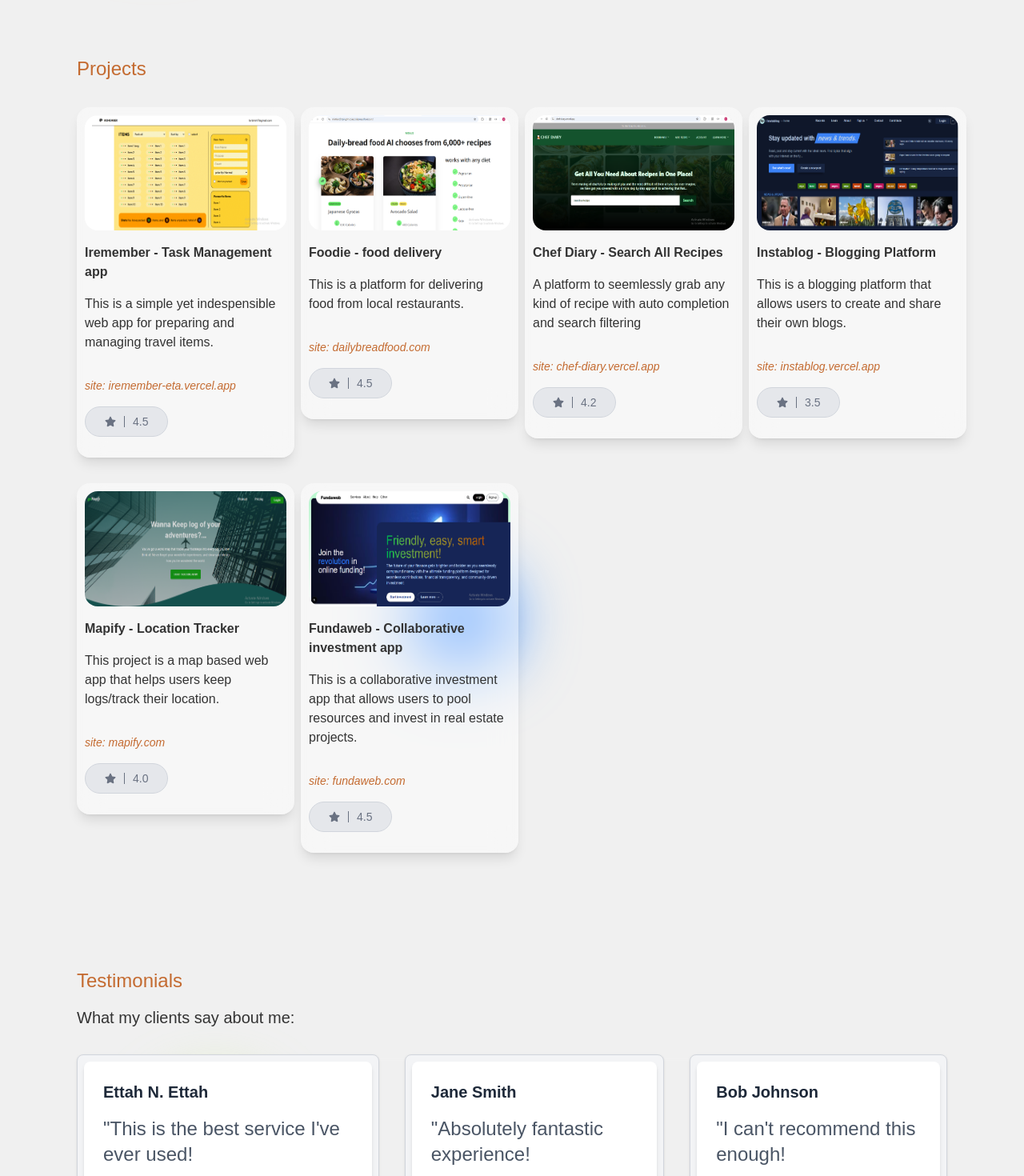
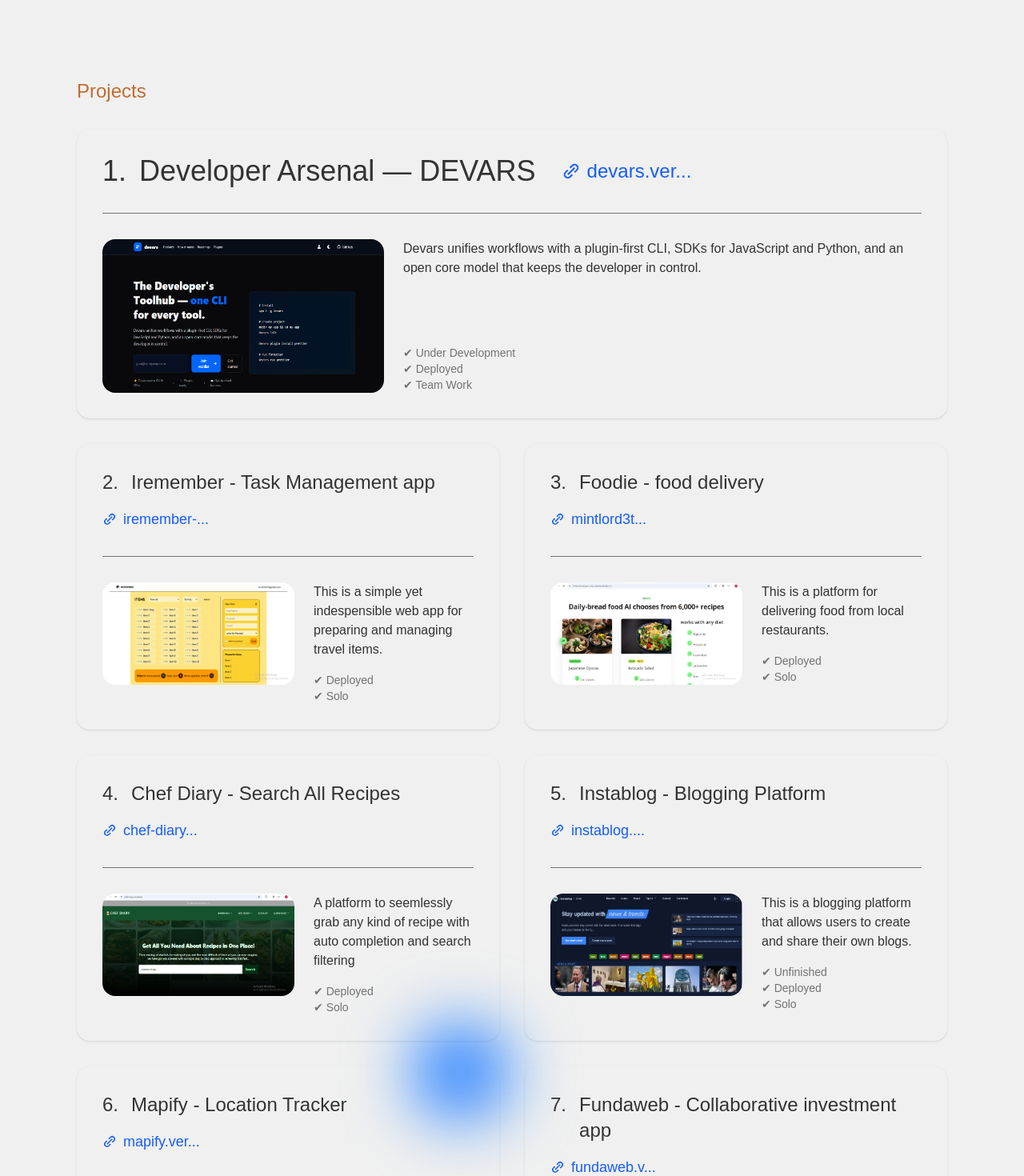
Before and after one commit to Mintlord3ttah/portfolio, a React (Vite) app in the folder portfolio/: page / in a window 1280 px wide. Shown: the part 1180-2650 px from the top of the page at 80% size. Built offline with nearby package versions, Linux system fonts and the light colour scheme.

Commit message:
new design tweaks

```diff
--- a/portfolio/src/components/Footer.tsx
+++ b/portfolio/src/components/Footer.tsx
@@ -1,7 +1,7 @@
 import Logo from "./Logo";
 
 export default function Footer() {
-  return <footer className="flex flex-col mt-36 gap-3 items-center justify-center border-t border-t-gray-400 py-4">
+  return <footer className="flex flex-col mt-36 gap-3 items-center justify-center border-t border-t-neutral-500 py-4">
     <Logo />
     <a href="https://github.com/Mintlord3ttah" className="text-blue-600 hover:text-amber-600">https://github.com/Mintlord3ttah</a>
     <a href="mailto:mintlordettah@gmail.com" className="text-blue-600 hover:text-amber-600">mintlordettah@gmail.com</a>
--- a/portfolio/src/components/Navbar.tsx
+++ b/portfolio/src/components/Navbar.tsx
@@ -27,7 +27,7 @@ export default function Navbar() {
     setTheme(switchTheme)
   }
   return (
-    <nav onClick={handleRemoveMenu} className={`nav-${theme} transition-all duration-300 flex z-50 fixed top-0 left-0 w-full justify-between items-center py-6 px-24 max-[1200px]:px-8 shadow-sm`}>
+    <nav onClick={handleRemoveMenu} className={`nav-${theme} transition-all duration-300 flex z-50 fixed top-0 left-0 w-full justify-between items-center py-6 px-24 max-[1200px]:px-8 max-[500px]:px-4 shadow-sm`}>
         <div className='flex items-center w-full max-[620px]:justify-between'>
         <Logo />
         <button onClick={()=>setMenu(prev=>!prev)} className='btn hidden max-[620px]:block text-2xl'>{menu ? <FaTimes /> :<IoMenuOutline />}</button>
--- /dev/null
+++ b/portfolio/src/components/ProjectContainer.tsx
@@ -0,0 +1,30 @@
+import { BiBadge, BiLinkAlt } from "react-icons/bi";
+import { Link } from "react-router-dom";
+import { textTruncate } from "../utils/textTrunc";
+
+export default function ProjectContainer({heading, text, photo, link, projectNumb, importance="regular", status}:
+    {heading: string, link: string, text: string, photo: string, projectNumb: number, status:string[], importance?: "regular" | "major"}) {
+  return (
+    <div className="pro-hover shadow rounded-2xl p-8 max-[400px]:p-4 duration-500 transition-all">
+        <div className={`${importance === "major" ? "text-4xl gap-8 max-[700px]:flex-col max-[690px]:text-2xl" : "text-2xl flex-col gap-4"} flex max-[400px]:text-xl pb-8 border-b border-b-neutral-500 mb-8`}>
+            <div className="flex gap-4">
+                <span className="">{projectNumb}.</span>
+                <h4>{heading}</h4>
+            </div>
+            <div className={`${importance === "major" ? "text-2xl" : "text-lg"} text-blue-600 flex gap-2 items-center`}>
+                <BiLinkAlt />
+                <Link to={"https://" + link}>{textTruncate(link, 10)}</Link>
+            </div>
+        </div>
+        <div className={`flex gap-6 ${importance === "major" ? "max-[750px]:flex-col" :  "max-[1200px]:flex-col"}`}>
+            <img src={photo} alt="major project picture" className={`rounded-2xl ${importance === "major" ? "w-[22rem] h-[12rem]" : "w-[15rem] h-[8rem] max-[501px]:h-[12rem] max-[501px]:w-full"}`} />
+            <div className="flex flex-col justify-between">
+                <p>{text}</p>
+                <div className="text-sm text-neutral-500 mt-4">
+                    {status.map((status, i)=><p key={i}>✔ {status}</p>)}
+                </div>
+            </div>
+        </div>
+    </div>
+  )
+}
--- a/portfolio/src/components/Stack.tsx
+++ b/portfolio/src/components/Stack.tsx
@@ -13,7 +13,6 @@ export default function Stack({stack, level}: {stack: string, level: number}) {
       if(!windowLoad) return clearTimeout(windowLoadTimer)
       timer = setTimeout(()=>{
         setIncremental(prev=> incremental === level ? level : prev + 1)
-        console.log({incremental, timer})
         if(incremental >= level) clearTimeout(timer)
       },50)
     }
--- a/portfolio/src/index.css
+++ b/portfolio/src/index.css
@@ -56,7 +56,7 @@ body{
 }
  .pro-hover{
   &:hover{
-    box-shadow: 0 0 10px var(--primary-color);
+    box-shadow: 0 0 10px #da8852;
   }
  }
 
--- a/portfolio/src/pages/Contact.tsx
+++ b/portfolio/src/pages/Contact.tsx
@@ -2,7 +2,7 @@ import FormComponent from "../components/FormComponent";
 import Navigators from "../components/Navigators";
 
 export default function Contact() {
-  return <section className="sec-bg flex flex-col px-24 pt-12 justify-between gap-20 max-[1200px]:px-8 max-[1000px]:flex-col max-[1000px]:items-center">
+  return <section className="sec-bg flex flex-col px-24 max-[500px]:px-4 pt-12 justify-between gap-20 max-[1200px]:px-8 max-[1000px]:flex-col max-[1000px]:items-center">
     <section className='flex flex-col items-center justify-center w-full gap-8 pt-40 max-[620px]:pt-24'>
       <h1 className=' text-8xl max-[490px]:text-6xl flex text-amber-700 text-center'>Let's Discuss It</h1>
       <p className='text-2xl max-[490px]:text-xl text-center '>I'm always open to discussing new projects, creative ideas or opportunities to be part of your vision. You are just a message away!</p>
--- a/portfolio/src/pages/Home.tsx
+++ b/portfolio/src/pages/Home.tsx
@@ -8,6 +8,52 @@ import TestimonialCard from "../components/TestimonialCard";
 import useScrollIntoView, { type element } from "../utils/scrollIntoView";
 import { useAppProvider } from "../themeContext/AppProvider";
 import { Link } from "react-router-dom";
+import ProjectContainer from "../components/ProjectContainer";
+
+const projects = [
+    {
+        name: "Iremember - Task Management app",
+        description: "This is a simple yet indespensible web app for preparing and managing travel items.",
+        link: "iremember-eta.vercel.app",
+        photo: "/iREMEMBER APP-2.gif",
+        status: ["Deployed", "Solo"]
+    },
+    {
+        name: "Foodie - food delivery",
+        description: "This is a platform for delivering food from local restaurants.",
+        link: "mintlord3ttah.github.io/dailybreadfood.com",
+        photo: "/dailybread-foods-1.png",
+        status: ["Deployed", "Solo"]
+    },
+    {
+        name: "Chef Diary - Search All Recipes",
+        description: "A platform to seemlessly grab any kind of recipe with auto completion and search filtering",
+        link: "chef-diary.vercel.app",
+        photo: "/chef-diary.png",
+        status: ["Deployed", "Solo"]
+    },
+    {
+        name: "Instablog - Blogging Platform",
+        description: "This is a blogging platform that allows users to create and share their own blogs.",
+        link: "instablog.vercel.app",
+        photo: "/new design insta.png",
+        status: ["Unfinished", "Deployed", "Solo"]
+    },
+    {
+        name: "Mapify - Location Tracker",
+        description: "This project is a map based web app that helps users keep logs/track their location.",
+        link: "mapify.vercel.app",
+        photo: "/mapify2.png",
+        status: ["Completed", "Deployed", "Solo"]
+    },
+    {
+        name: "Fundaweb - Collaborative investment app",
+        description: "This is a collaborative investment app that allows users to pool resources and invest in real estate projects.",
+        link: "fundaweb.vercel.app",
+        photo: "/fundaweb-best-landing-2.png",
+        status: ["Under Development", "Deployed", "Team Work"]
+    },
+]
 
 const stacks = [
     { stack: "HTML", level: 98 },
@@ -31,30 +77,31 @@ export default function Home() {
     useScrollIntoView({ element: projectsRef.current as element, trigger: isScroll })
 
     return (
-        <section className="px-24 max-[1200px]:px-8">
-            <section className="sec-bg flex justify-between gap-24 max-[1000px]:flex-col-reverse pt-40 ">
-                <div className="flex-3/4 max-[1200px]:flex-1/2 ">
+        <section className="px-24 max-[1200px]:px-8 max-[500px]:px-4">
+            <section className="sec-bg flex  gap-24 max-[1000px]:flex-col-reverse pt-40 ">
+                <div className="flex-3/4 max-[1200px]:flex-1/2 min-[700px]:min-w-[25rem]">
 
                     <div className=" size-60 bg-gray-200 overflow-hidden rounded-full">
                         <img src="coder.jfif" alt="developer" className="size-full rounded-full" />
                     </div>
                     <div className="">
                         <h1 className="text-4xl font-bold mt-6 text-[#c46b31]">Confidence N. Ettah</h1>
-                        <p className=" max-[1000px]:text-2xl mt-4 font-medium">I deliver quality, user-friendly experiences like e-commerce websites, school / orginanizational websites, portfolios, dashbpoards etc.</p>
+                        <p className=" max-[1000px]:text-2xl text-sm mt-4 font-medium p-4 bg-neutral-300/40 rounded-2xl">I build developer tools and scalable software, focusing on CLI tools, automation, and modern web apps that help teams/firms move faster and ship better products.
+</p>
                         <CTA onClick={() => setIsScroll(prev => !prev)} />
                     </div>
                     <div className="mt-24 relative">
                         <BG_Glow size={50} color={{ one: "bg-orange-50", two: "bg-orange-200", three: "bg-orange-500" }} position="left-[10%] bottom-0" />
                         <h2 className="text-2xl z-10 font-bold text-gray-700">Simple Anecdote</h2>
-                        <p className="text-lg   backdrop-blur-xs z-10 mt-2">Once, while working on a challenging project and being new to the Next.js framework, I encountered a significant roadblock. Instead of giving up, I took a step back, re-evaluated the problem, and approached it from a different angle. This experience taught me the importance of perseverance and creative problem-solving in web development.</p>
+                        <p className="backdrop-blur-xs z-10 mt-2">Once, while working on a challenging project and being new to the Next.js framework, I encountered a significant roadblock. Instead of giving up, I took a step back, re-evaluated the problem, and approached it from a different angle. This experience taught me the importance of perseverance and creative problem-solving in web development.</p>
                     </div>
                 </div>
                 <div className="bg-glow relative  flex items-center justify-center h-full">
 
                     <BG_Glow size={50} color={{ one: "bg-green-300", two: "bg-green-400", three: "bg-green-500" }} position="right-1/2" />
                     <div className=" backdrop-blur-xs z-10 flex  justify-end flex-col gap-4">
-                        <h2 className="text-[2.5rem] max-[330px]:text-4xl font-bold bg-gradient-to-r from-blue-600 to-orange-700 text-clip bg-clip-text text-transparent">Hey, I'm Glad You Are Here!</h2>
-                        <p className="text-lg max-[350px]:text-[1.1rem] text-gray-500">I can create for you a full fledged and beautiful functional user-friendly website or mobile application using mordern technologies like React, React Native, Next.js, TypeScript etc. Feel free to explore my projects and skills!</p>
+                        <h2 className="text-[2.5rem] max-[330px]:text-4xl font-bold bg-gradient-to-r from-blue-600 to-orange-700 text-clip bg-clip-text text-transparent">Hi, I'm Glad To Have You Here!</h2>
+                        <p className="text-lg max-[350px]:text-[1.1rem] text-gray-500 ">I can create for you a full fledged and beautiful functional user-friendly website or mobile application using mordern technologies like React, React Native, Next.js, TypeScript etc. Feel free to explore my projects and skills!</p>
                         <div className="flex gap-4 flex-wrap">
                             <CTA onClick={() => setIsScroll(prev => !prev)} />
                             <Link to={"/about"} onClick={() => setSpecNavigation(true)} className={`mt-6 w-fit px-6 py-2  border ${theme === "light" ? "border-gray-500 text-gray-700 hover:bg-gray-400" : "hover:bg-[#111] border-gray-600 text-gray-300"} cursor-pointer rounded-full transition duration-300`}>My Services</Link>
@@ -76,13 +123,16 @@ export default function Home() {
                 <div ref={projectsRef} className="pt-36">
                     <BG_Glow size={50} color={{ one: "bg-blue-300", two: "bg-blue-400", three: "bg-blue-500" }} position="right-[50%] bottom-[20%]" />
                     <h2 className="text-2xl  mb-8 text-[var(--primary-color)]">Projects</h2>
-                    <div className="grid grid-cols-4 max-[1100px]:grid-cols-2 max-[636px]:gap-4 max-[600px]:grid-cols-1 gap-8 w-fit">
-                        <ProjectCard rating="4.5" img="iREMEMBER APP-2.gif" title="Iremember - Task Management app" description="This is a simple yet indespensible web app for preparing and managing travel items." link="https://iremember-eta.vercel.app" />
-                        <ProjectCard rating="4.5" img="dailybread-foods-1.png" title="Foodie - food delivery" description="This is a platform for delivering food from local restaurants." link="https://mintlord3ttah.github.io/dailybreadfood.com" />
-                        <ProjectCard rating="4.2" img="chef-diary.png" title="Chef Diary - Search All Recipes" description="A platform to seemlessly grab any kind of recipe with auto completion and search filtering" link="https://chef-diary.vercel.app" />
-                        <ProjectCard rating="3.5" img="new design insta.png" title="Instablog - Blogging Platform" description="This is a blogging platform that allows users to create and share their own blogs." link="https://instablog.vercel.app" />
-                        <ProjectCard rating="4.0" img="mapify2.png" title="Mapify - Location Tracker" description="This project is a map based web app that helps users keep logs/track their location." link="https://mapify.com" />
-                        <ProjectCard rating="4.5" img="fundaweb-best-landing-2.png" title="Fundaweb - Collaborative investment app" description="This is a collaborative investment app that allows users to pool resources and invest in real estate projects." link="https://fundaweb.com" />
+                    <div className="grid grid-cols-2 max-[690px]:grid-cols-1 max-[636px]:gap-4 gap-8 w-fit">
+                        <div className="col-span-2 max-[690px]:col-span-1">
+                            <ProjectContainer importance="major" projectNumb={1} heading="Developer Arsenal — DEVARS" photo="/devars-dark.png" link="devars.vercel.app"
+                            status={["Under Development", "Deployed", "Team Work"]}
+                            text="Devars unifies workflows with a plugin-first CLI, SDKs for JavaScript and Python, and an open core model that keeps the developer in control." />
+                        </div>
+                            {projects.map((v, i)=>{
+                                return <ProjectContainer status={v.status} projectNumb={i+2} heading={v.name} photo={v.photo} link={v.link}
+                                text={v.description} />
+                            })}
                     </div>
                 </div>
             </section>
--- /dev/null
+++ b/portfolio/src/utils/textTrunc.ts
@@ -0,0 +1,4 @@
+export function textTruncate(text: string, length: number): string{
+    const trunc = text.substring(0, length)
+    return trunc+"..."
+}
```
Also changed, not shown: portfolio/src/components/Skill.tsx (+5 -3 lines), portfolio/src/pages/About.tsx (+15 -13 lines), portfolio/src/pages/Skills.tsx (+12 -10 lines), portfolio/public/devars-dark.png (added), portfolio/public/devars-dashboard.png (added).
